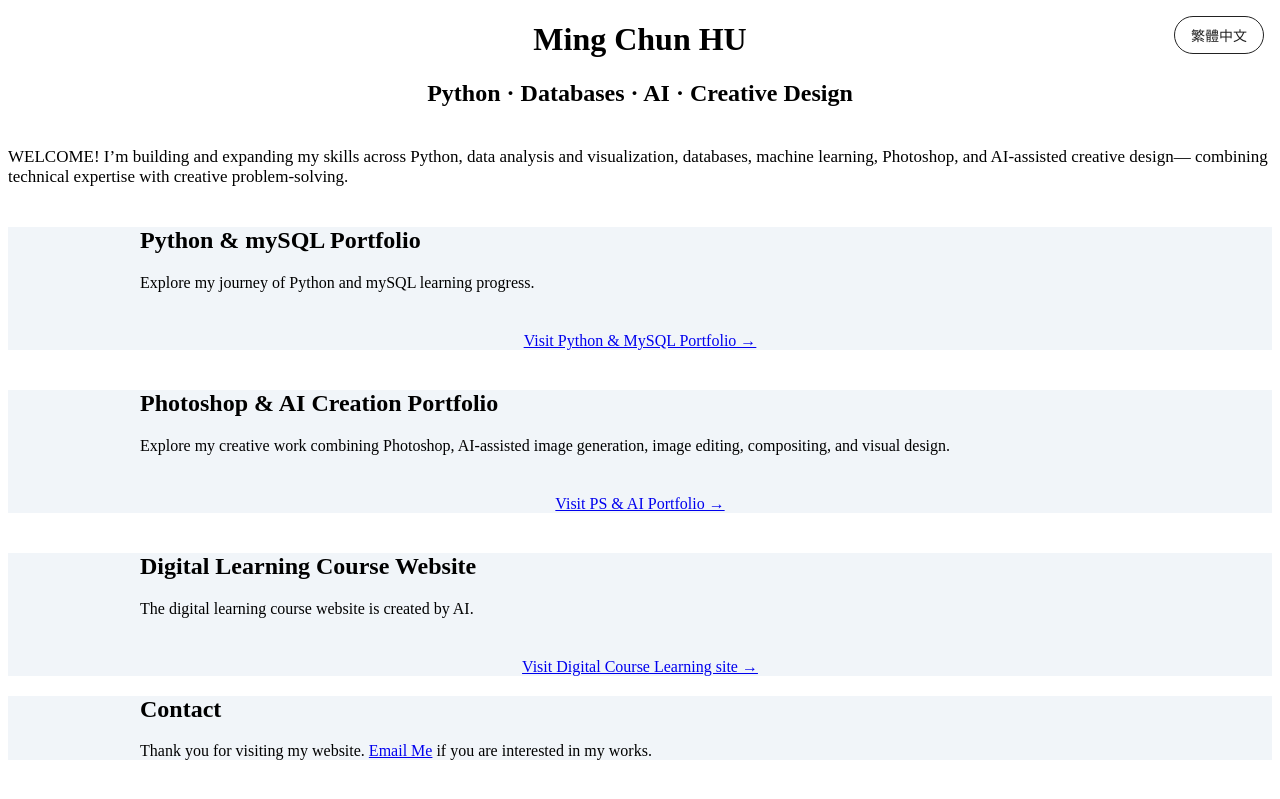
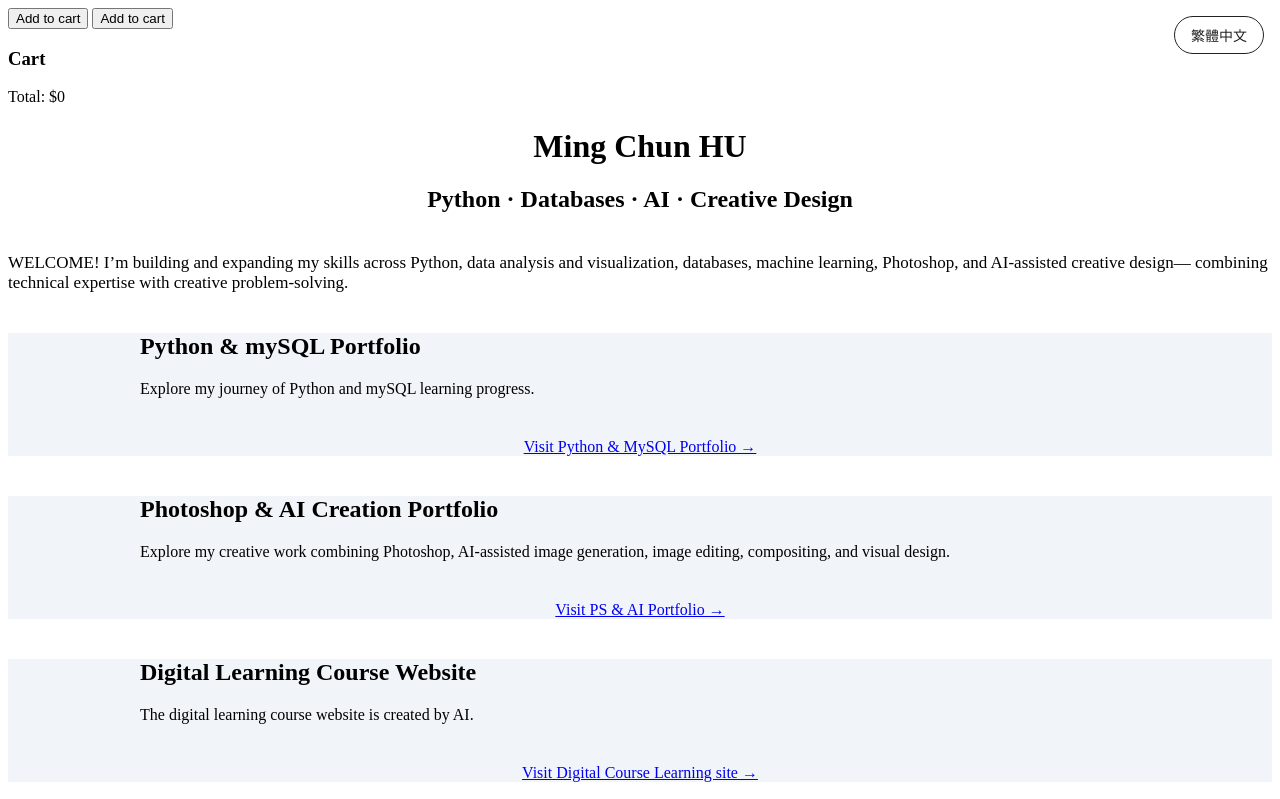
Before and after one commit to sgiphu/sgiphu.github.io, a plain HTML site: page index.html in a window 1280 px wide. Shown: the top 799 px of the page. Drawn offline with Linux system fonts and the light colour scheme.

Commit message:
index1114-1.html

```diff
--- a/index.html
+++ b/index.html
@@ -1,6 +1,14 @@
 <!DOCTYPE html>
 
 <html lang="en">
+
+<button class="add" data-id="p1" data-name="Product 1" data-price="299">Add to cart</button>
+<button class="add" data-id="p2" data-name="Product 2" data-price="499">Add to cart</button>
+
+<h3>Cart</h3>
+<ul id="cart"></ul>
+<p>Total: $<span id="total">0</span></p>
+<script src="cart.js"></script>
 
 <head>
 
@@ -34,7 +42,7 @@
 </style>
 
 </head>
-<script src="cart.js"></script>
+
 <body>
 
 <!-- Language toggle: switches between English and Traditional Chinese -->
```
